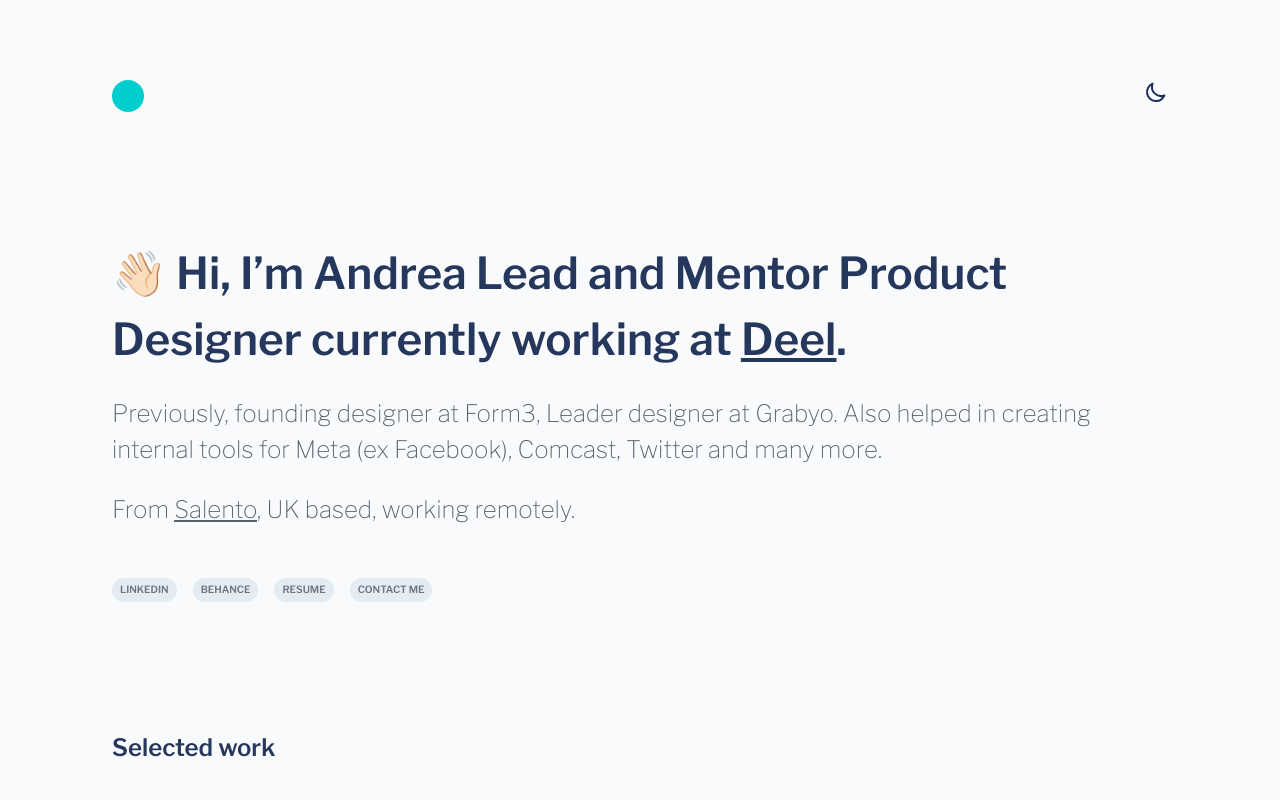
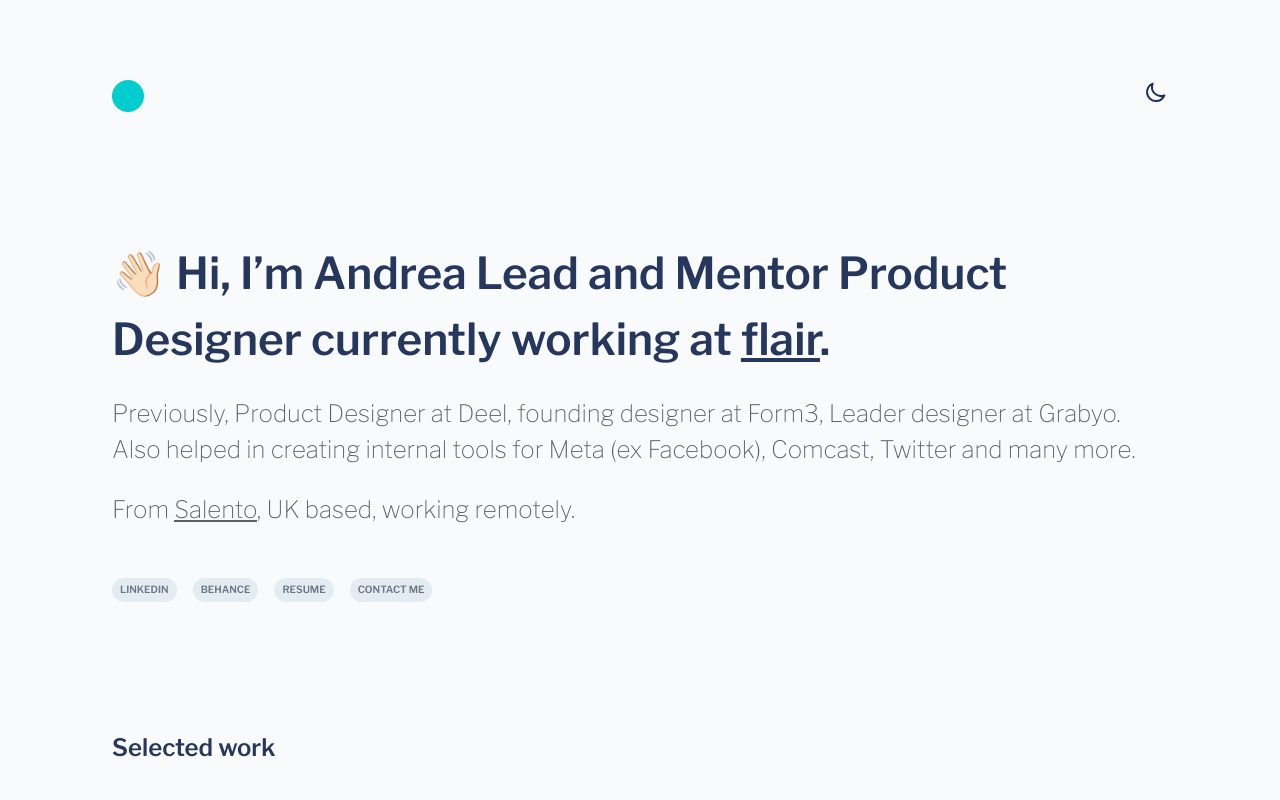
Before and after one commit to ricacostt/andreaportfolio, a Next.js app in the folder my-app/: page / in a window 1280 px wide. Shown: the top 800 px of the page. Built offline with nearby package versions, Linux system fonts and the light colour scheme.

Commit message:
New Job title in Bio

```diff
--- a/my-app/components/Bio/Bio.js
+++ b/my-app/components/Bio/Bio.js
@@ -7,9 +7,9 @@
     <>
     <div className='flex flex-col justify-center max-w-screen-3xl ml-auto mr-auto pt-16 md:pt-32 xsm:px-8 px-8 gap-6'>
         <div className='text-xl xsm:text-3xl text-textPrimaryLight dark:text-textPrimaryDark xsm:leading-normal leading-8'>
-            👋🏻 Hi, I’m Andrea Lead and Mentor Product Designer currently working at <span className='underline'><a href="https://www.deel.com/" target="_blank" rel="noopener noreferrer">Deel</a></span>.
+            👋🏻 Hi, I’m Andrea Lead and Mentor Product Designer currently working at <span className='underline'><a href="https://flair.hr/en/" target="_blank" rel="noopener noreferrer">flair</a></span>.
             </div>
-            <div className='text-textSecondaryLight font-light dark:text-textSecondaryDark text-base xsm:text-xl'>Previously, founding designer at Form3, Leader designer at Grabyo. Also helped in creating internal tools for Meta (ex Facebook), Comcast, Twitter and many more.
+            <div className='text-textSecondaryLight font-light dark:text-textSecondaryDark text-base xsm:text-xl'>Previously, Product Designer at Deel, founding designer at Form3, Leader designer at Grabyo. Also helped in creating internal tools for Meta (ex Facebook), Comcast, Twitter and many more.
             </div>
             <div className='text-textSecondaryLight font-light dark:text-textSecondaryDark text-base xsm:text-xl xsm:leading-normal leading-8'>
             From <span className='underline'><a href="https://en.wikipedia.org/wiki/Salento" target="_blank" rel="noopener noreferrer">Salento</a></span>, UK based, working remotely.
```
